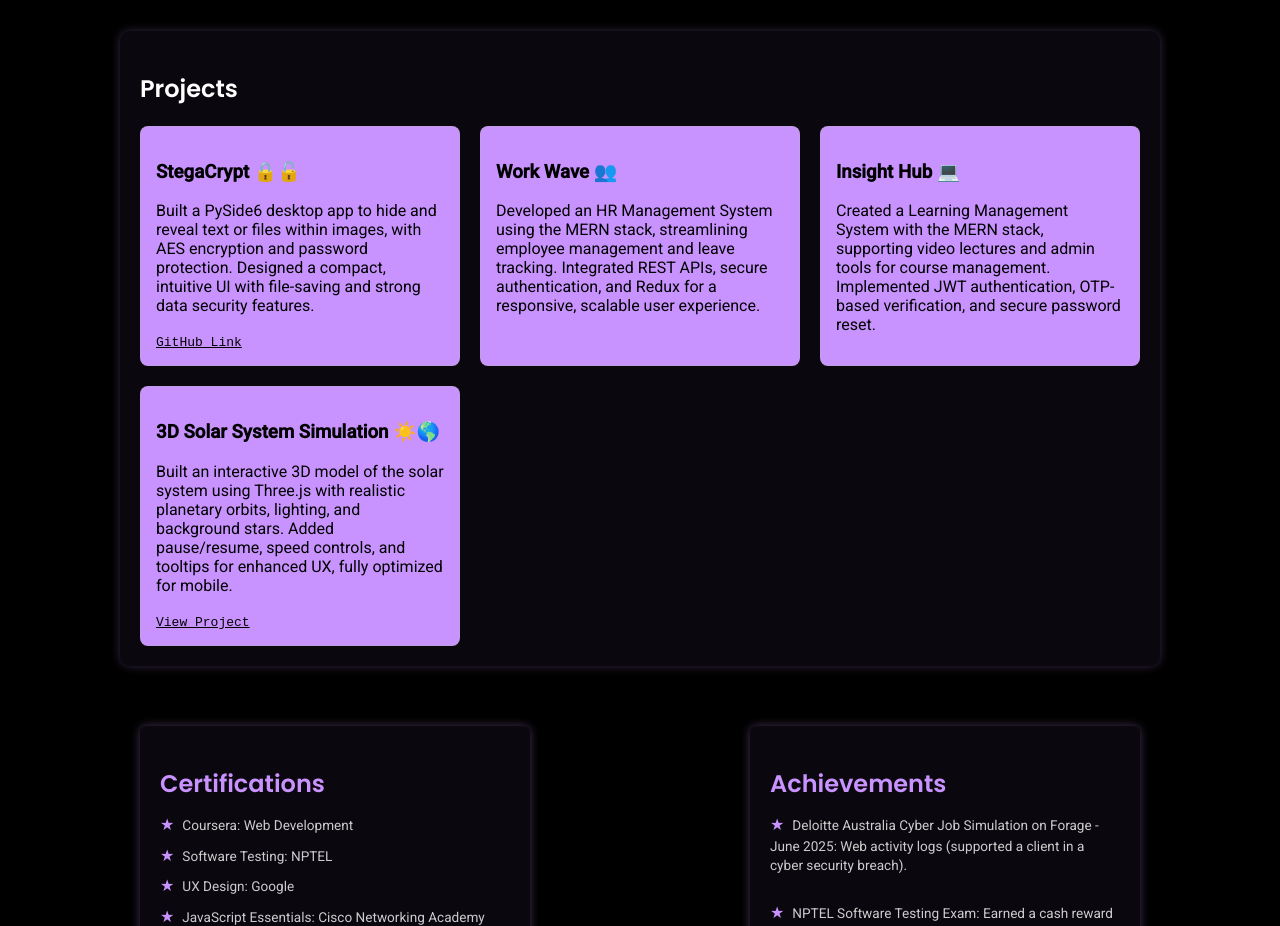
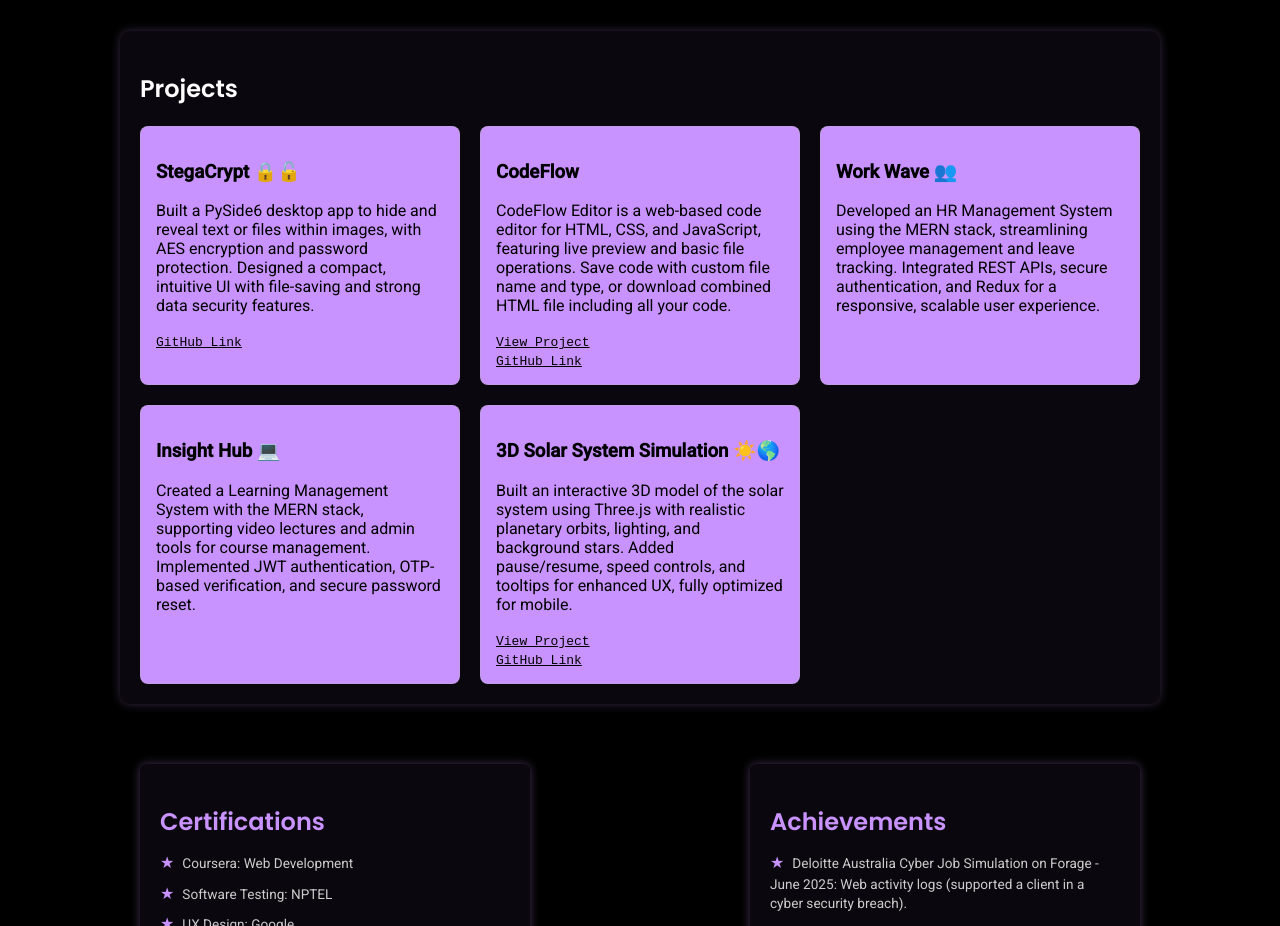
Before and after one commit to jhanvidhawan/My-Portfolio, a plain HTML site: page index.html in a window 1280 px wide. Shown: the part 920-1846 px from the top of the page. Drawn offline with Linux system fonts and the light colour scheme.

Commit message:
Update index.html

```diff
--- a/index.html
+++ b/index.html
@@ -93,6 +93,12 @@
       <a href="https://github.com/jhanvidhawan/StegaCrypt-Steganography-desktop-Application" target="_blank" class="btn-link">GitHub Link</a>
     </div>
     <div class="project">
+      <h3>CodeFlow</h3>
+      <p>CodeFlow Editor is a web-based code editor for HTML, CSS, and JavaScript, featuring live preview and basic file operations. Save code with custom file name and type, or download combined HTML file including all your code.</p>
+      <a href="https://jhanvidhawan.github.io/online-code-editor/" target="_blank" class="btn-link">View Project</a> <br>
+      <a href="https://github.com/jhanvidhawan/online-code-editor" target="_blank" class="btn-link">GitHub Link</a>
+    </div>
+    <div class="project">
       <h3>Work Wave 👥</h3>
       <p>Developed an HR Management System using the MERN stack, streamlining employee management and leave tracking. Integrated REST APIs, secure authentication, and Redux for a responsive, scalable user experience.</p>
     </div>
@@ -103,7 +109,8 @@
     <div class="project">
       <h3>3D Solar System Simulation ☀️🌎</h3>
       <p>Built an interactive 3D model of the solar system using Three.js with realistic planetary orbits, lighting, and background stars. Added pause/resume, speed controls, and tooltips for enhanced UX, fully optimized for mobile.</p>
-      <a href="https://jhanvidhawan.github.io/3D-Solar-System/" target="_blank" class="btn-link">View Project</a>
+      <a href="https://jhanvidhawan.github.io/3D-Solar-System/" target="_blank" class="btn-link">View Project</a> <br>
+      <a href="https://github.com/jhanvidhawan/3D-Solar-System" target="_blank" class="btn-link">GitHub Link</a>
     </div>
   </div>
 </section>
```
